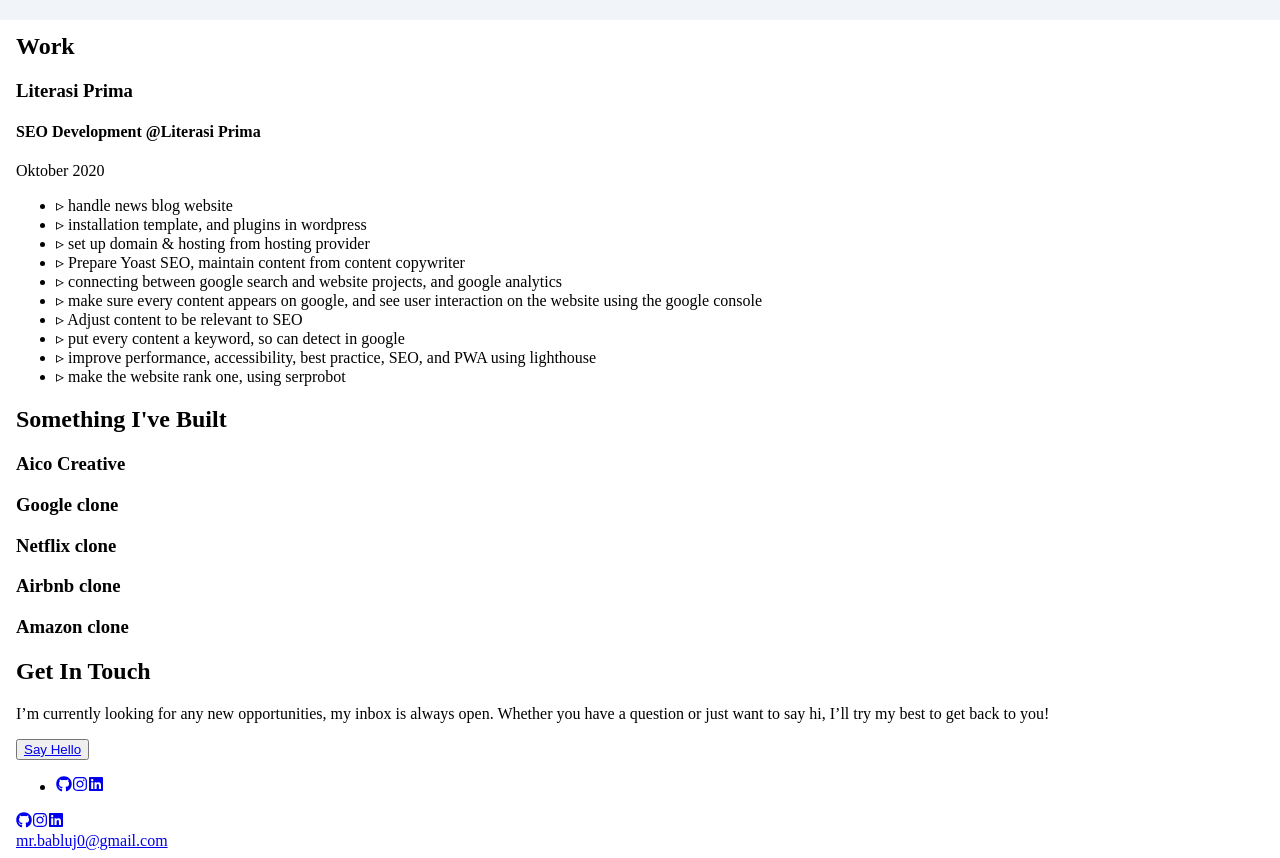
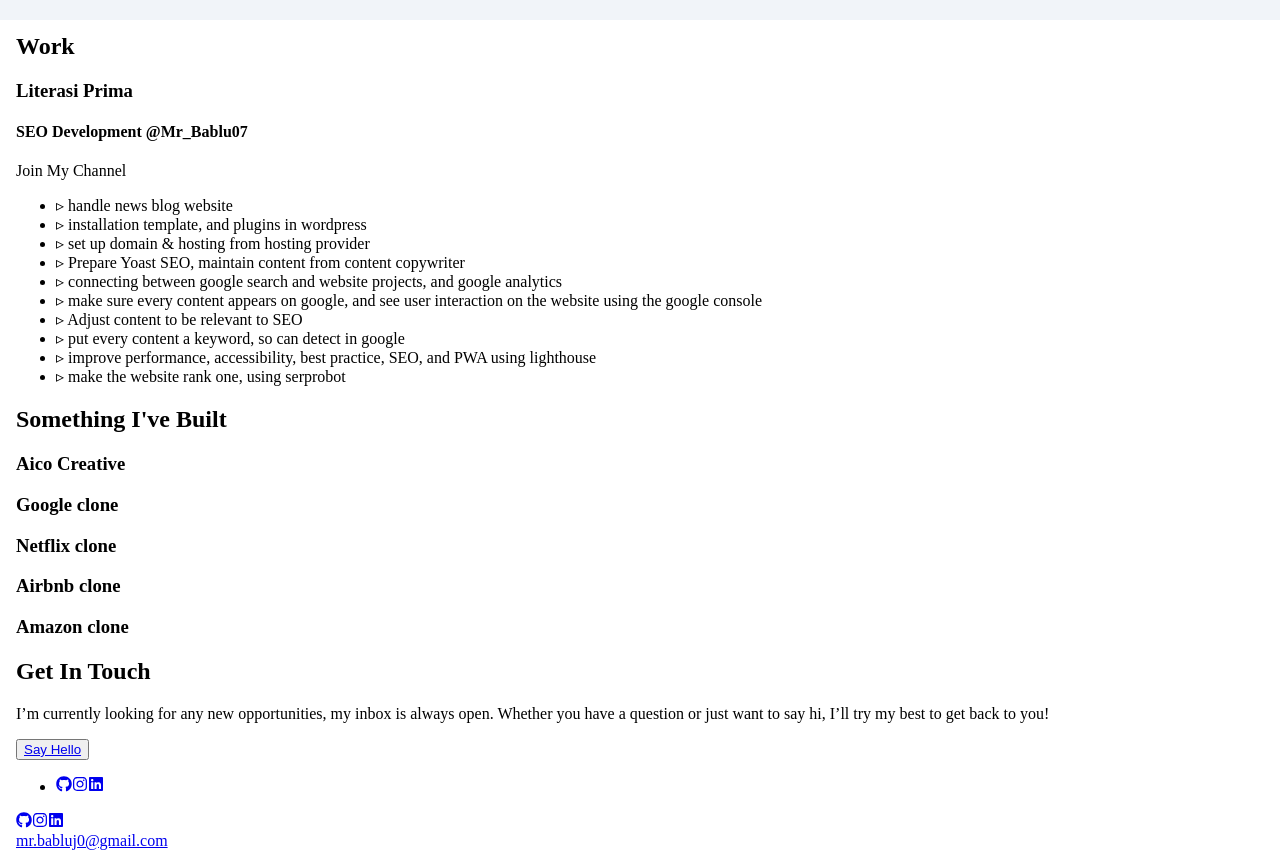
Before and after one commit to Manzoorahmed76/My-Portfolio, a Next.js app: page / in a window 1280 px wide. Shown: the part 780-1638 px from the top of the page. Built offline with nearby package versions, Linux system fonts and the light colour scheme; grey boxes are pictures that could not be loaded.

Commit message:
Update Work.js

```diff
--- a/components/Work.js
+++ b/components/Work.js
@@ -59,9 +59,9 @@ export default function Work(props) {
               <div className="h-auto w-auto bg-red-500 border-2 border-red-500"></div>
               <div className="flex flex-col w-full h-auto ml-0 md:ml-6">
                 <h4>
-                  SEO Development<span> @Literasi Prima</span>
+                  SEO Development<span> @Mr_Bablu07</span>
                 </h4>
-                <p className="pt-2">Oktober 2020</p>
+                <p className="pt-2">Join My Channel</p>
                 <ul className="pt-4 text-xs brightness-75 font-firacode">
                   <li>▹ handle news blog website</li>
                   <li>▹ installation template, and plugins in wordpress</li>
```
